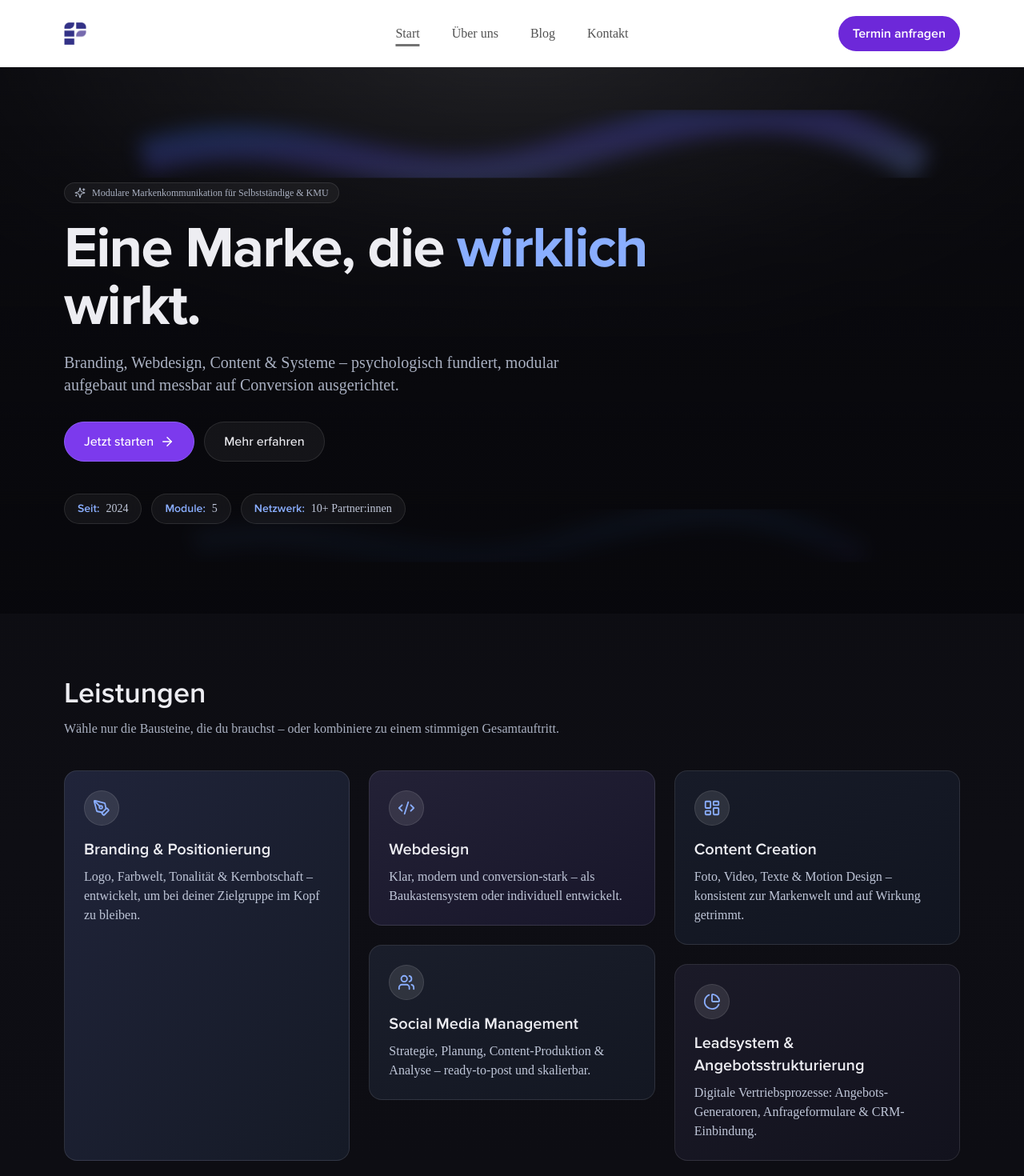
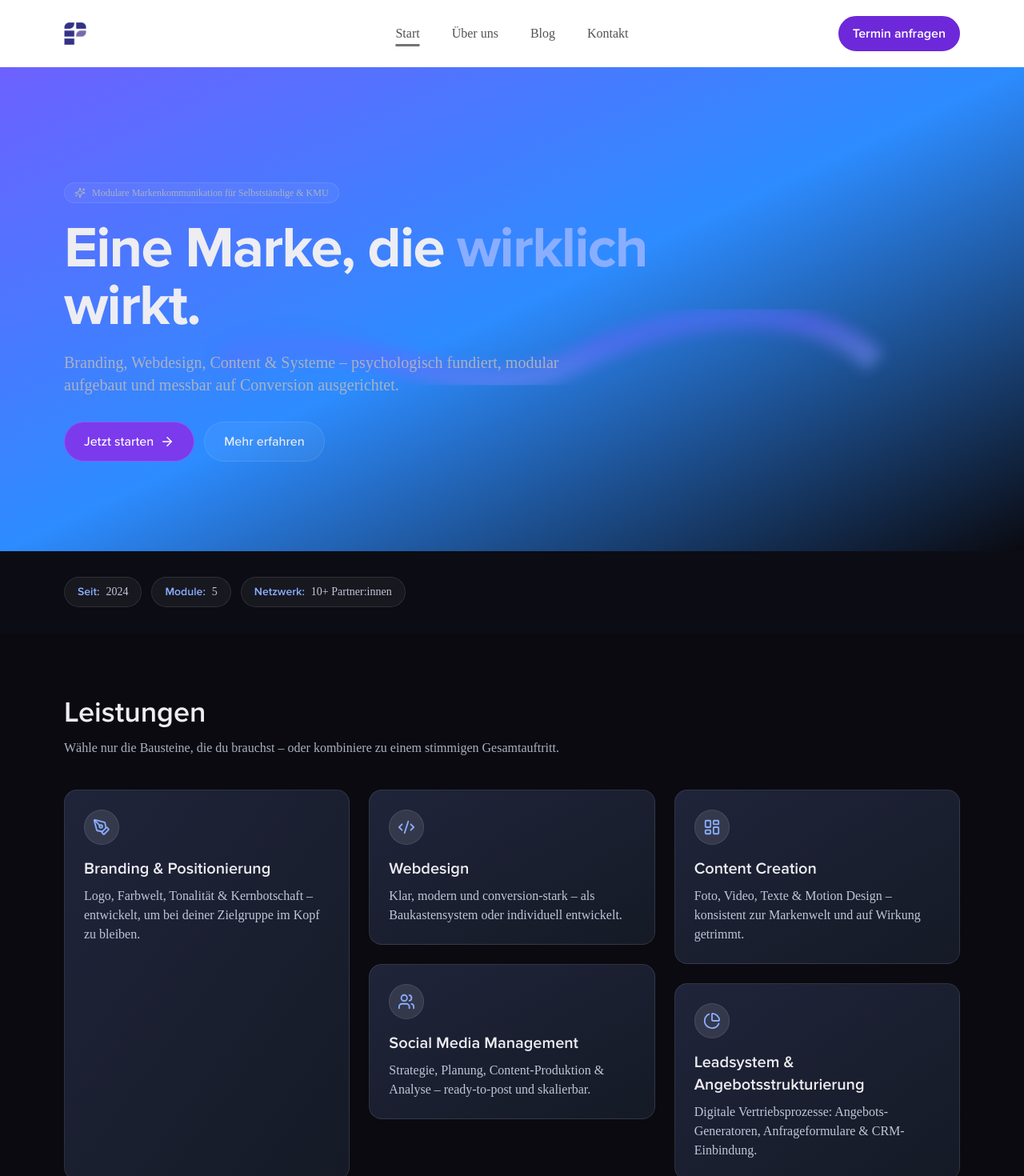
Before and after one commit to cyclebittt/pavewebyyyy, a Next.js app: page / in a window 1280 px wide. Shown: the top 1470 px of the page at 80% size. Built offline with nearby package versions, Linux system fonts and the light colour scheme; a web font is replaced by a local one.

Commit message:
Update page.js

```diff
--- a/app/page.js
+++ b/app/page.js
@@ -11,25 +11,27 @@ import {
   ChartPie,
   ArrowRight,
   Sparkles,
-  Sun,
+  Sun
 } from 'lucide-react';
+import { useEffect } from 'react';
+import AOS from 'aos';
+import 'aos/dist/aos.css';
 
 export default function Home() {
+  useEffect(() => {
+    AOS.init({ duration: 700, once: true });
+  }, []);
+
   return (
-    <div
-      className="
-        font-proxima text-[#EDEDF2] antialiased overflow-x-clip
-        bg-[radial-gradient(1200px_600px_at_20%_-10%,rgba(79,70,229,0.18),transparent_60%),radial-gradient(1000px_500px_at_85%_-10%,rgba(29,78,216,0.14),transparent_55%),linear-gradient(180deg,#0B0B0F_0%,#0E0E14_40%,#0A0A10_100%)]
-      "
-    >
+    <div className="font-proxima text-[#EDEDF2] bg-[#0A0A10] overflow-x-clip">
       <Navbar />
 
-      {/* HERO — animierte Ribbons + weißer Sheen nur hier */}
+      {/* HERO */}
       <section className="relative overflow-hidden">
-        <HeroRibbons />
+        <HeroRibbon />
 
         <div className="relative z-10 px-5 md:px-20 pt-20 md:pt-36 pb-16 md:pb-28">
-          <div className="max-w-4xl">
+          <div className="max-w-4xl" data-aos="fade-up">
             <div className="inline-flex items-center gap-2 rounded-full border border-white/10 bg-white/5 px-3 py-1 text-xs text-[#AAB1C2] backdrop-blur">
               <Sparkles size={14} />
               <span>Modulare Markenkommunikation für Selbstständige & KMU</span>
@@ -40,8 +42,8 @@ export default function Home() {
             </h1>
 
             <p className="mt-5 text-lg md:text-xl text-[#AAB1C2] max-w-2xl">
-              Branding, Webdesign, Content & Systeme – psychologisch fundiert, modular
-              aufgebaut und messbar auf Conversion ausgerichtet.
+              Branding, Webdesign, Content & Systeme – psychologisch fundiert,
+              modular aufgebaut und messbar auf Conversion ausgerichtet.
             </p>
 
             <div className="mt-8 flex flex-wrap items-center gap-3">
@@ -58,13 +60,17 @@ export default function Home() {
                 Mehr erfahren
               </Link>
             </div>
+          </div>
+        </div>
+      </section>
 
-            {/* Key facts */}
-            <div className="mt-10 flex flex-wrap gap-3">
+      {/* TRUST */}
+      <section className="px-5 md:px-20 py-8 bg-[#0C0C14]">
+        <div className="flex flex-wrap gap-3" data-aos="fade-up">
           {[
             { k: 'Seit', v: '2024' },
             { k: 'Module', v: '5' },
-                { k: 'Netzwerk', v: '10+ Partner:innen' },
+            { k: 'Netzwerk', v: '10+ Partner:innen' }
           ].map((f) => (
             <div
               key={f.k}
@@ -75,17 +81,15 @@ export default function Home() {
             </div>
           ))}
         </div>
-          </div>
-        </div>
       </section>
 
-      {/* LEISTUNGEN */}
+      {/* SERVICES */}
       <section className="px-5 md:px-20 py-14 md:py-20">
-        <header className="max-w-3xl">
+        <header className="max-w-3xl" data-aos="fade-up">
           <h2 className="text-2xl md:text-4xl font-semibold">Leistungen</h2>
           <p className="mt-3 text-[#AAB1C2]">
-            Wähle nur die Bausteine, die du brauchst – oder kombiniere zu einem stimmigen
-            Gesamtauftritt.
+            Wähle nur die Bausteine, die du brauchst – oder kombiniere zu einem
+            stimmigen Gesamtauftritt.
           </p>
         </header>
 
@@ -101,13 +105,11 @@ export default function Home() {
               icon={<CodeXml size={22} />}
               title="Webdesign"
               desc="Klar, modern und conversion-stark – als Baukastensystem oder individuell entwickelt."
-              bg="from-[#232136] to-[#18162A]"
             />
             <ServiceCard
               icon={<Users size={22} />}
               title="Social Media Management"
               desc="Strategie, Planung, Content-Produktion & Analyse – ready-to-post und skalierbar."
-              bg="from-[#1A1E2B] to-[#131722]"
             />
           </div>
 
@@ -116,21 +118,19 @@ export default function Home() {
               icon={<LayoutDashboard size={22} />}
               title="Content Creation"
               desc="Foto, Video, Texte & Motion Design – konsistent zur Markenwelt und auf Wirkung getrimmt."
-              bg="from-[#171B28] to-[#111520]"
             />
             <ServiceCard
               icon={<ChartPie size={22} />}
               title="Leadsystem & Angebotsstrukturierung"
               desc="Digitale Vertriebsprozesse: Angebots-Generatoren, Anfrageformulare & CRM-Einbindung."
-              bg="from-[#1B1A28] to-[#12121D]"
             />
           </div>
         </div>
       </section>
 
-      {/* WARUM PAVEO */}
+      {/* WHY PAVEO */}
       <section className="px-5 md:px-20 pb-14 md:pb-20">
-        <header className="max-w-3xl">
+        <header className="max-w-3xl" data-aos="fade-up">
           <div className="inline-flex items-center gap-2 rounded-full border border-white/10 bg-white/5 px-3 py-1 text-xs text-[#AAB1C2]">
             <Sun size={14} />
             <span>Warum paveo</span>
@@ -145,25 +145,23 @@ export default function Home() {
             {
               title: 'Psychologisch fundiert',
               text:
-                'Wir gestalten nicht nur schön, sondern wirksam – basierend auf Wahrnehmung, Heuristiken & Kontext.',
-              bg: 'from-[#202238] to-[#17192C]',
+                'Wir gestalten nicht nur schön, sondern wirksam – basierend auf Wahrnehmung, Heuristiken & Kontext.'
             },
             {
               title: 'Modular & flexibel',
               text:
-                'Buche nur, was du brauchst. Starte klein und erweitere ohne Brüche in Design, Content oder Technik.',
-              bg: 'from-[#231E3B] to-[#18152F]',
+                'Buche nur, was du brauchst. Starte klein und erweitere ohne Brüche in Design, Content oder Technik.'
             },
             {
               title: 'Kollaboratives Netzwerk',
               text:
-                'Statt starrem Agenturmodell arbeiten wir mit Spezialist:innen – effizient, fair & transparent.',
-              bg: 'from-[#1B1E30] to-[#141725]',
-            },
+                'Statt starrem Agenturmodell arbeiten wir mit Spezialist:innen – effizient, fair & transparent.'
+            }
           ].map((card) => (
             <div
               key={card.title}
-              className={`rounded-2xl bg-gradient-to-br ${card.bg} p-6 md:p-7 border border-white/10 backdrop-blur transition-transform duration-300 hover:scale-[1.02] hover:shadow-[0_0_40px_-12px_rgba(138,174,255,0.35)]`}
+              data-aos="fade-up"
+              className="rounded-2xl bg-gradient-to-br from-[#202238] to-[#17192C] p-6 border border-white/10 backdrop-blur transition-transform duration-300 hover:scale-[1.02] hover:shadow-[0_0_40px_-12px_rgba(138,174,255,0.35)]"
             >
               <h3 className="text-xl md:text-2xl font-bold">{card.title}</h3>
               <p className="mt-2 text-[#BFC6D8]">{card.text}</p>
@@ -173,20 +171,14 @@ export default function Home() {
       </section>
 
       {/* CTA */}
-      <section
-        className="
-          relative overflow-hidden
-          bg-[radial-gradient(900px_300px_at_15%_0%,rgba(122,166,255,0.08),transparent_60%),linear-gradient(180deg,#0A0A10_0%,#0B0B12_60%,#0A0A10_100%)]
-        "
-      >
-        <div className="relative z-10 px-5 md:px-20 py-16 md:py-24">
-          <div className="max-w-4xl">
+      <section className="bg-[#0C0C14]">
+        <div className="px-5 md:px-20 py-16 md:py-24" data-aos="fade-up">
           <h2 className="text-3xl md:text-5xl font-semibold">
             Bereit für den nächsten Schritt?
           </h2>
           <p className="mt-4 text-[#AAB1C2] max-w-2xl">
-              Lass uns deinen Auftritt schärfen – mit klarer Struktur, starken Inhalten und
-              Systemen, die verkaufen.
+            Lass uns deinen Auftritt schärfen – mit klarer Struktur, starken
+            Inhalten und Systemen, die verkaufen.
           </p>
           <div className="mt-8 flex flex-wrap gap-3">
             <Link
@@ -203,7 +195,6 @@ export default function Home() {
             </Link>
           </div>
         </div>
-        </div>
       </section>
 
       <Footer />
@@ -211,11 +202,12 @@ export default function Home() {
   );
 }
 
-/* ---------- UI: Service-Card ---------- */
-function ServiceCard({ icon, title, desc, bg = 'from-[#20243A] to-[#151A26]' }) {
+/* ---------- Service Card ---------- */
+function ServiceCard({ icon, title, desc }) {
   return (
     <div
-      className={`group rounded-2xl p-6 bg-gradient-to-br ${bg} border border-white/10 backdrop-blur transition-transform duration-300 hover:scale-[1.02] hover:shadow-[0_0_35px_-12px_rgba(138,174,255,0.35)]`}
+      data-aos="fade-up"
+      className="group rounded-2xl p-6 bg-gradient-to-br from-[#20243A] to-[#151A26] border border-white/10 backdrop-blur transition-transform duration-300 hover:scale-[1.02] hover:shadow-[0_0_35px_-12px_rgba(138,174,255,0.35)]"
     >
       <div className="mb-4 flex items-center justify-between">
         <div className="flex h-11 w-11 items-center justify-center rounded-full bg-white/10 text-[#8AAEFF] border border-white/10">
@@ -233,98 +225,55 @@ function ServiceCard({ icon, title, desc, bg = 'from-[#20243A] to-[#151A26]' })
   );
 }
 
-/* ---------- HERO RIBBONS (animiert, aber stabil) ---------- */
-function HeroRibbons() {
+/* ---------- Hero Ribbon ---------- */
+function HeroRibbon() {
   return (
-    <div className="pointer-events-none absolute inset-0 overflow-hidden [contain:layout_paint_size]">
-      {/* Weißer „Sheen“ (sanft, sorgt für den gewünschten Look) */}
-      <div
-        aria-hidden="true"
-        className="
-          absolute -top-10 left-1/2 -translate-x-1/2 w-[140%] h-[55%]
-          bg-[radial-gradient(60%_140%_at_50%_0%,rgba(255,255,255,0.4),rgba(255,255,255,0.05)_60%,transparent_80%)]
-          opacity-[0.45]
-          blur-[6px]
-        "
-      />
+    <div className="pointer-events-none absolute inset-0 overflow-hidden">
+      {/* Gradient Hintergrund */}
+      <div className="absolute inset-0 bg-gradient-to-br from-[#6D61FF] via-[#2D8CFF] to-[#0A0A10]" />
 
-      {/* obere Ribbon */}
+      {/* Eine große animierte Ribbon */}
       <svg
-        className="absolute top-[-8%] left-1/2 -translate-x-1/2 w-[115%] h-[60%] opacity-[0.55]"
+        className="absolute top-1/3 left-1/2 -translate-x-1/2 w-[150%] h-[50%] opacity-[0.5]"
         viewBox="0 0 800 400"
         fill="none"
         aria-hidden="true"
       >
         <defs>
-          <linearGradient id="g1" x1="0" y1="0" x2="1" y2="1">
+          <linearGradient id="gMain" x1="0" y1="0" x2="1" y2="1">
             <stop offset="0%" stopColor="#2D8CFF" />
             <stop offset="50%" stopColor="#6D61FF" />
             <stop offset="100%" stopColor="#8AAEFF" />
           </linearGradient>
-          <filter id="b1">
+          <filter id="bMain">
             <feGaussianBlur stdDeviation="12" />
           </filter>
         </defs>
         <path
-          d="M-50 150 C 150 90, 250 210, 450 150 S 750 70, 900 160"
-          stroke="url(#g1)"
-          strokeWidth="42"
-          filter="url(#b1)"
-          className="ribbon-a"
+          d="M-80 200 C 100 100, 300 300, 500 200 S 900 100, 1000 200"
+          stroke="url(#gMain)"
+          strokeWidth="40"
+          filter="url(#bMain)"
+          className="ribbon"
         />
       </svg>
 
-      {/* untere Ribbon */}
-      <svg
-        className="absolute bottom-[-14%] left-1/2 -translate-x-1/2 w-[105%] h-[50%] opacity-[0.42]"
-        viewBox="0 0 800 400"
-        fill="none"
-        aria-hidden="true"
-      >
-        <defs>
-          <linearGradient id="g2" x1="0" y1="0" x2="1" y2="1">
-            <stop offset="0%" stopColor="#8AAEFF" />
-            <stop offset="60%" stopColor="#2D8CFF" />
-            <stop offset="100%" stopColor="#6D61FF" />
-          </linearGradient>
-          <filter id="b2">
-            <feGaussianBlur stdDeviation="14" />
-          </filter>
-        </defs>
-        <path
-          d="M-60 200 C 140 160, 280 260, 480 200 S 760 140, 920 220"
-          stroke="url(#g2)"
-          strokeWidth="34"
-          filter="url(#b2)"
-          className="ribbon-b"
-        />
-      </svg>
-
-      {/* dunkler Verlauf für perfekte Lesbarkeit */}
-      <div className="absolute inset-0 bg-[linear-gradient(180deg,rgba(8,8,12,0.45)_0%,rgba(8,8,12,0.75)_60%,rgba(8,8,12,0.95)_100%)]" />
-
-      {/* Animationen */}
+      {/* Animation */}
       <style jsx>{`
-        .ribbon-a {
-          animation: floatA 12s ease-in-out infinite;
+        .ribbon {
+          animation: floatRibbon 14s ease-in-out infinite;
           will-change: transform;
         }
-        .ribbon-b {
-          animation: floatB 15s ease-in-out infinite;
-          will-change: transform;
+        @keyframes floatRibbon {
+          0% {
+            transform: translateY(0);
           }
-        @keyframes floatA {
-          0% { transform: translateY(0); }
-          50% { transform: translateY(14px); }
-          100% { transform: translateY(0); }
+          50% {
+            transform: translateY(20px);
           }
-        @keyframes floatB {
-          0% { transform: translateY(0) translateX(0); }
-          50% { transform: translateY(-16px) translateX(-6px); }
-          100% { transform: translateY(0) translateX(0); }
+          100% {
+            transform: translateY(0);
           }
-        @media (prefers-reduced-motion: reduce) {
-          .ribbon-a, .ribbon-b { animation: none !important; }
         }
       `}</style>
     </div>
```
Lines whose indentation alone changed are shown as unchanged.
